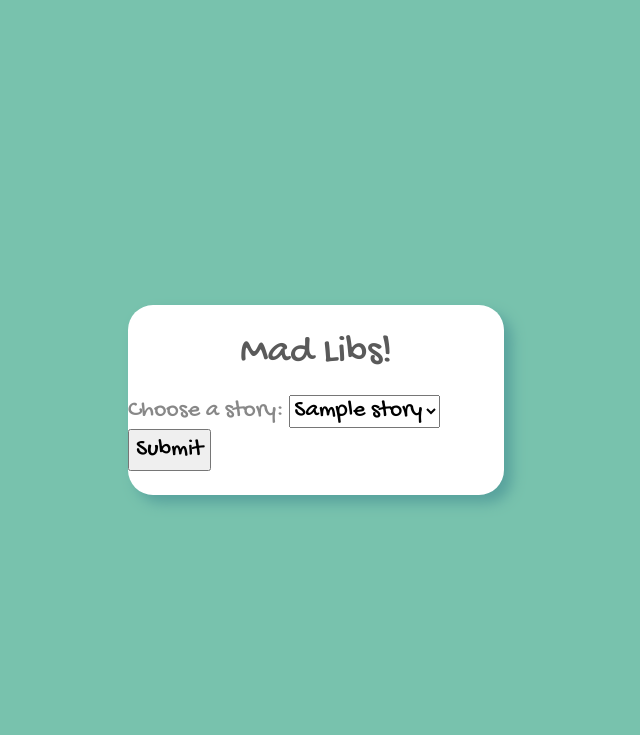
After one commit to nathantja/flask-madlibs, a Flask app: template templates/menu.html in a window 1280 px wide. The commit adds this page. Shown: the top 735 px of the page, without its empty margins (324-964 px from the left). Run offline with Flask 3, Linux system fonts and the light colour scheme; the template is opened without the code that fills it: most values are stand-ins (such as "Sample title", 1, 10 or a date in 2020).

Commit message:
Add menu page

```diff
--- a/app.py
+++ b/app.py
@@ -1,9 +1,9 @@
 from flask import Flask, render_template, request
 from flask_debugtoolbar import DebugToolbarExtension
 
-from stories import silly_story
+from stories import silly_story, excited_story
 
-STORY = silly_story
+STORIES = {"silly": silly_story, "excited": excited_story}
 
 app = Flask(__name__)
 app.config['SECRET_KEY'] = "secret"
@@ -12,4 +12,16 @@ debug = DebugToolbarExtension(app)
 
 @app.get("/")
 def homepage():
-    return render_template("questions.html", prompts= STORY.prompts)
+    return render_template("menu.html", stories=STORIES.keys())
+
+@app.get("/questions")
+def show_prompts():
+    """Generates inputs for each story prompt"""
+    return render_template("questions.html", prompts=STORY.prompts)
+
+@app.get("/results")
+def show_results():
+    """Gets user input and generates the story"""
+    answers = STORY.get_result_text(request.args)
+
+    return render_template("results.html", generated_story=answers)
--- /dev/null
+++ b/templates/menu.html
@@ -0,0 +1,21 @@
+{% extends 'base.html' %}
+
+{% block title %} Mad Libs {% endblock %}
+
+{% block content %}
+
+<h1 class="pt-4 mb-3 text-center">Mad Libs!</h1>
+
+<form action="/questions" class="pb-4">
+  <label for="story">Choose a story:</label>
+  <select id="story" name="story">
+    {% for story in stories %}
+
+    <option value="{{ story }}">{{ story }}</option>
+
+    {% endfor %}
+  </select>
+  <input type="submit">
+</form>
+
+{% endblock %}
--- a/templates/results.html
+++ b/templates/results.html
@@ -4,7 +4,7 @@
 
 {% block content %}
 
-  <h1 class="pt-4 mb-3 text-center">Madlibs Story!</h1>
-  <h2 class="pt-1 ps-3 pe-3 pb-4">Story goes here</h2>
+<h1 class="pt-4 mb-3 text-center">Madlibs Story!</h1>
+<h2 class="pt-1 ps-3 pe-3 pb-4">{{ generated_story }}</h2>
 
 {% endblock %}
```
